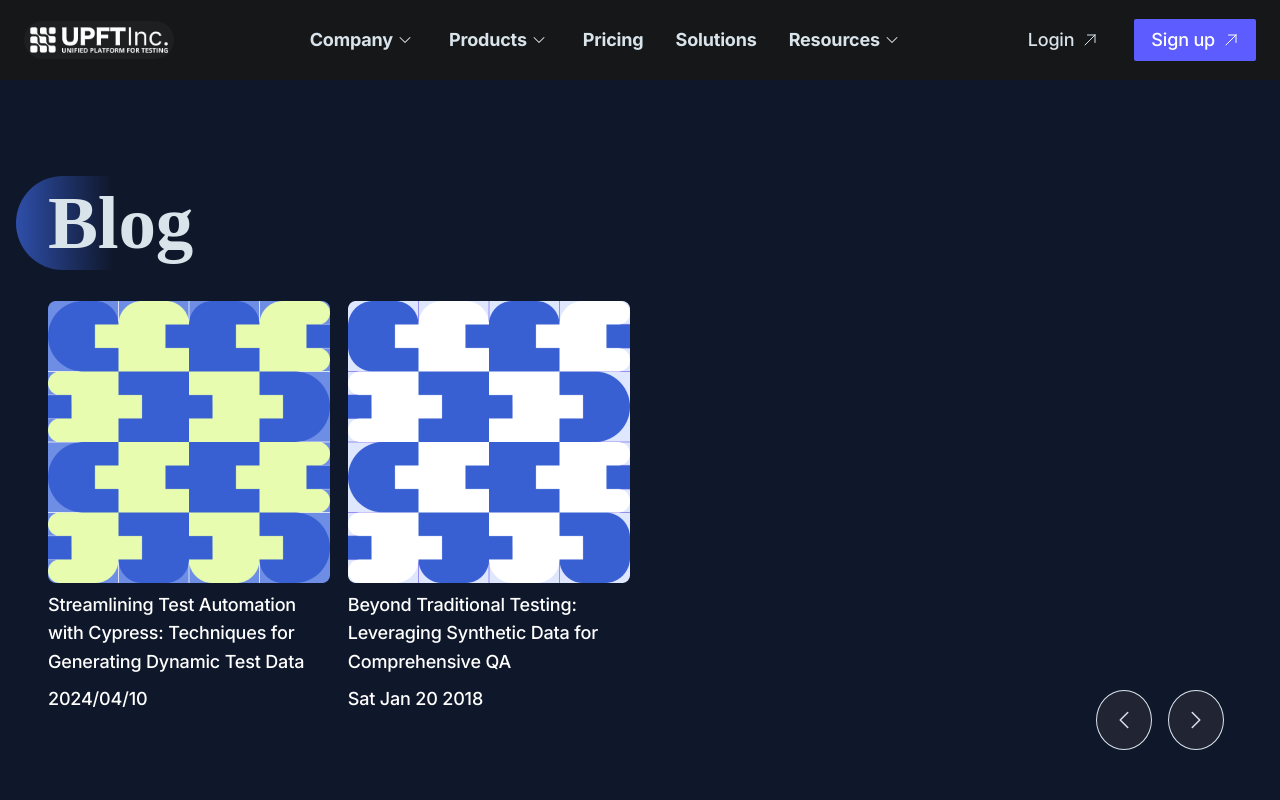
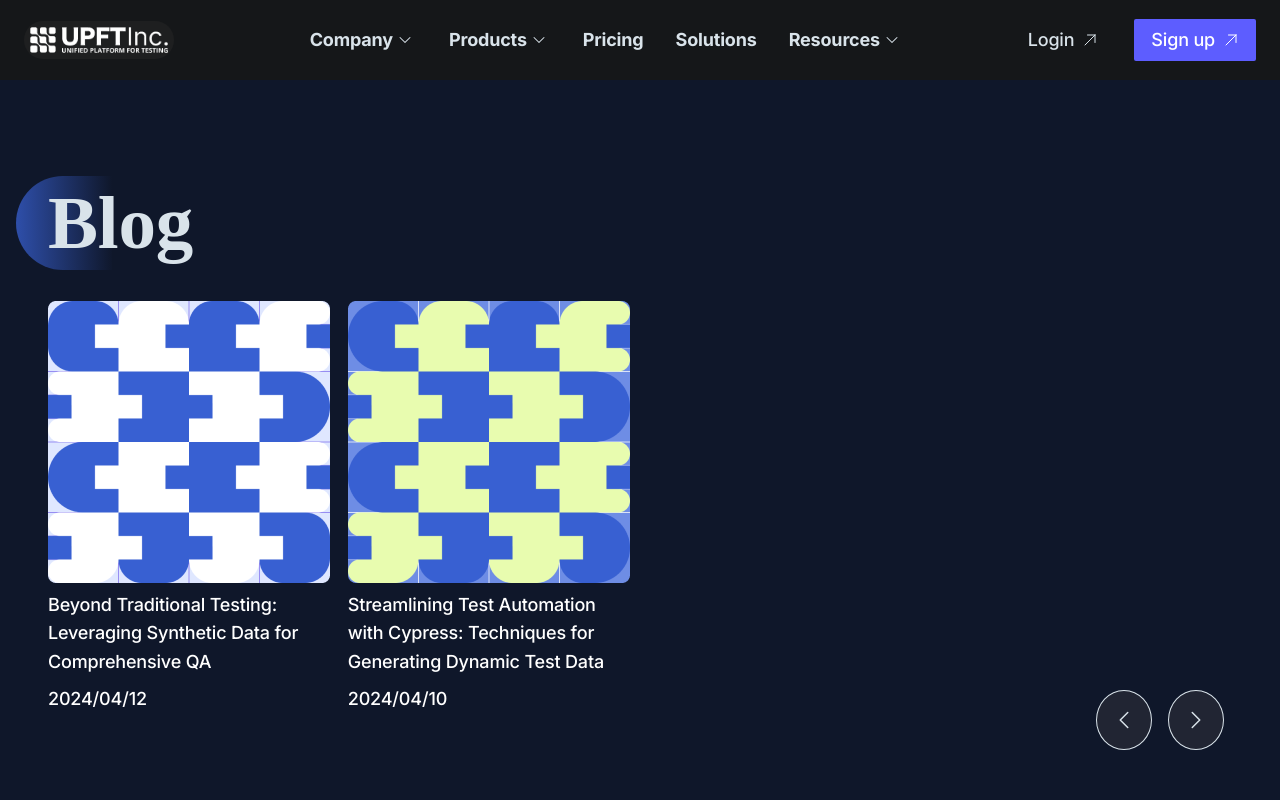
Before and after one commit to upft/upft-web, a Next.js app: page /blog in a window 1280 px wide. Shown: the top 800 px of the page. Built offline with nearby package versions, Linux system fonts and the light colour scheme; a web font is replaced by a local one.

Commit message:
Fix blog date

```diff
--- a/components/blog/blog-post-swipe.tsx
+++ b/components/blog/blog-post-swipe.tsx
@@ -79,8 +79,8 @@ export default function BlogPostsSwipe() {
       title:
         "Beyond Traditional Testing: Leveraging Synthetic Data for Comprehensive QA",
       topic: "DataForger",
-      author: "2024/04/12",
-      date: randomDate(new Date(2012, 0, 1), new Date()),
+      author: "",
+      date: "2024/04/12",
       imgSrc: BlogItem2,
       href: "/blog/blog-post/beyond-traditional-testing",
     });
```
